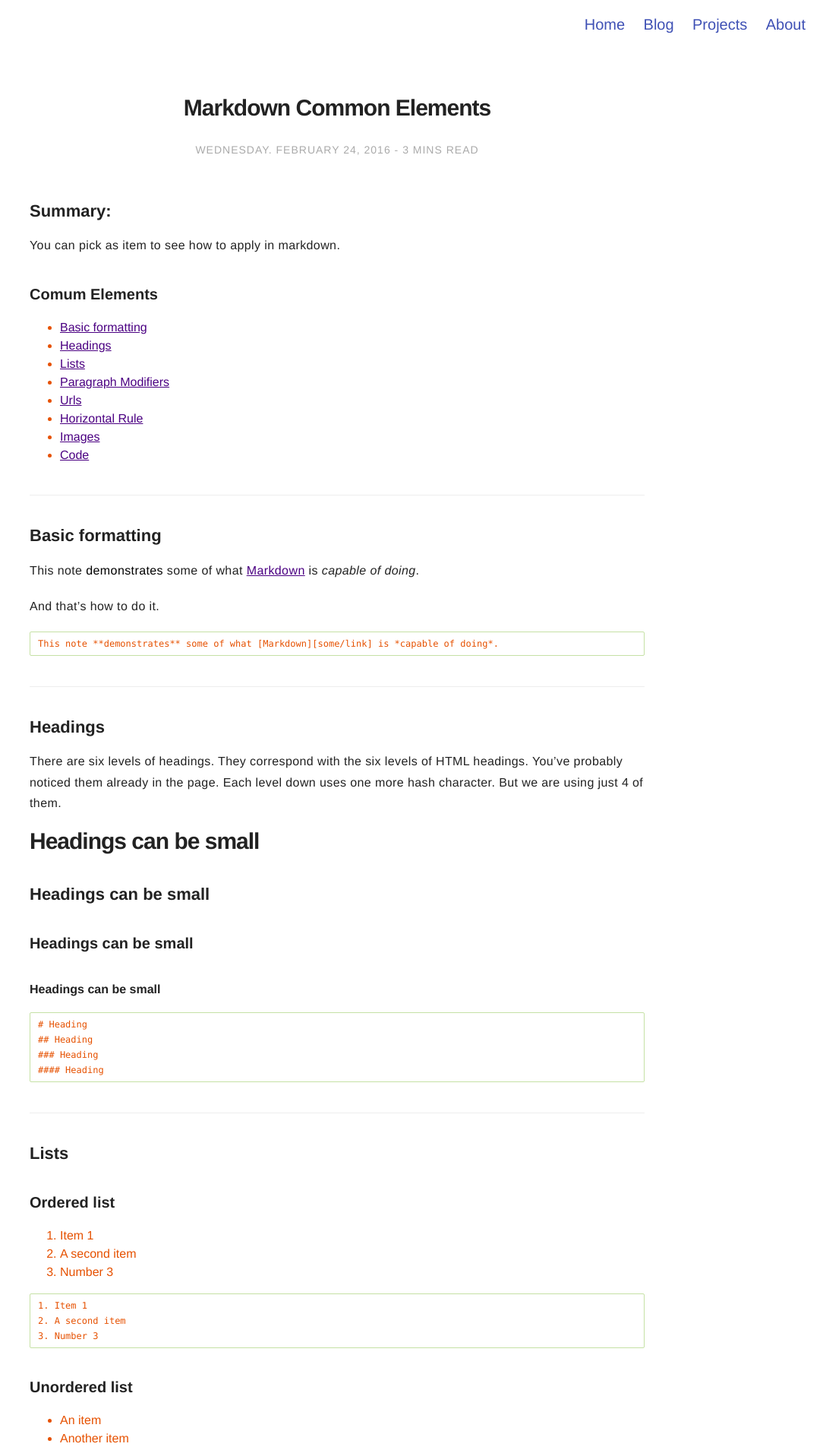
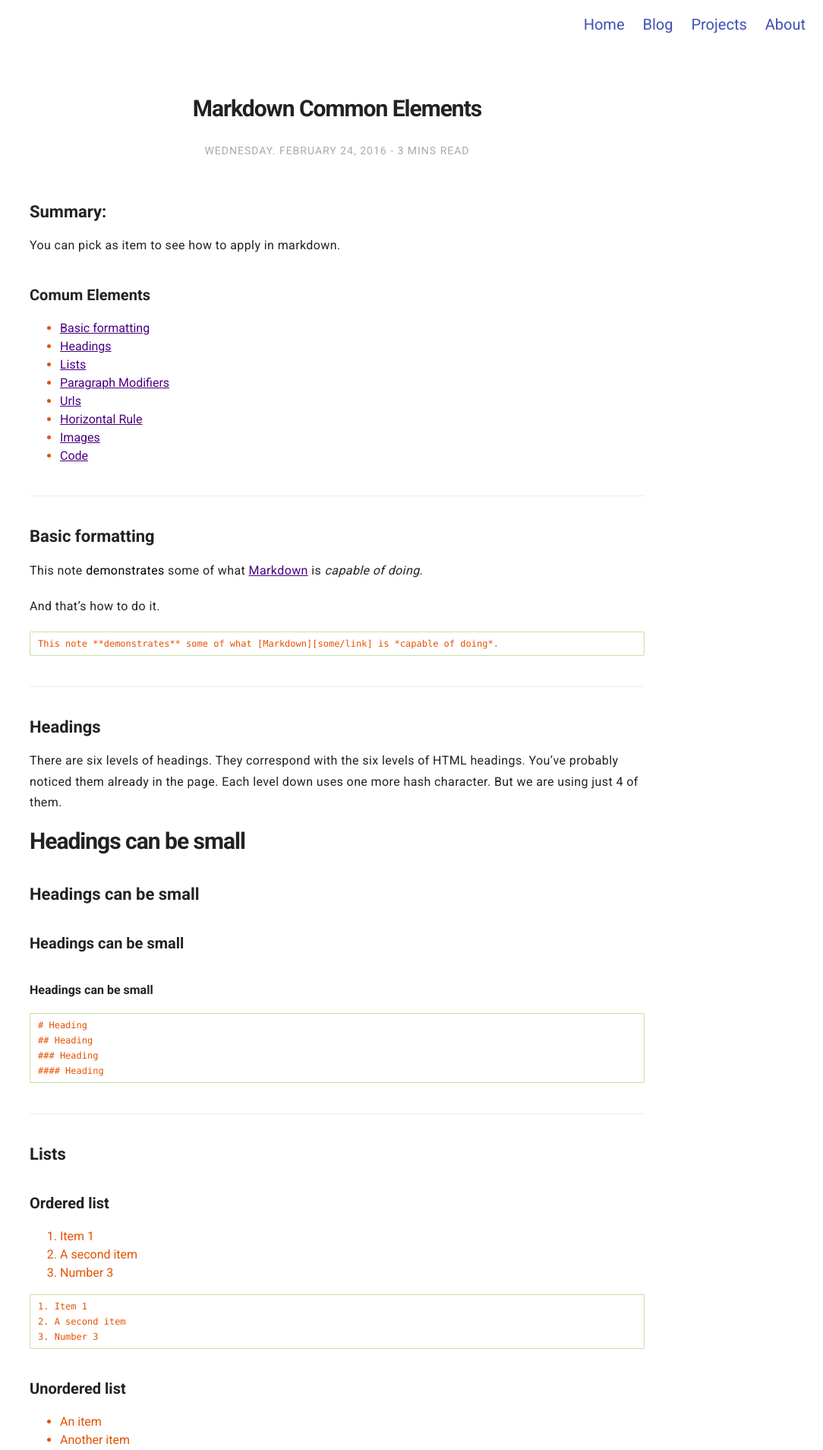
Before and after one commit to pavelkomiagin/pavelkomiagin.github.io, a Jekyll site: the page built from temp/2016-02-24-markdown-common-elements.markdown, in a window 1280 px wide. Shown: the top 1908 px of the page at 76% size, without its empty margins (196-1280 px from the left). Built offline with Jekyll 4.4.1, drawn with Linux system fonts in a browser that asks for light colours; comment, search, counter and statistics services are not loaded.

Commit message:
Include Roboto font

```diff
--- a/_sass/base/general.sass
+++ b/_sass/base/general.sass
@@ -1,3 +1,5 @@
+@import url(https://fonts.googleapis.com/css?family=Roboto:400,500,700)
+
 body, html
 	font-size: 62.5%
 
--- a/_sass/base/variables.sass
+++ b/_sass/base/variables.sass
@@ -1,4 +1,5 @@
-$fontSans: "Helvetica Neue", Helvetica, Arial, sans-serif
+//$fontSans: "Helvetica Neue", Helvetica, Arial, sans-serif
+$fontSans: "Roboto", sans-serif
 $fontMonospace: "Consolas", Liberation Mono, Menlo, Courier, monospace
 
 $alpha: #E65100
```
